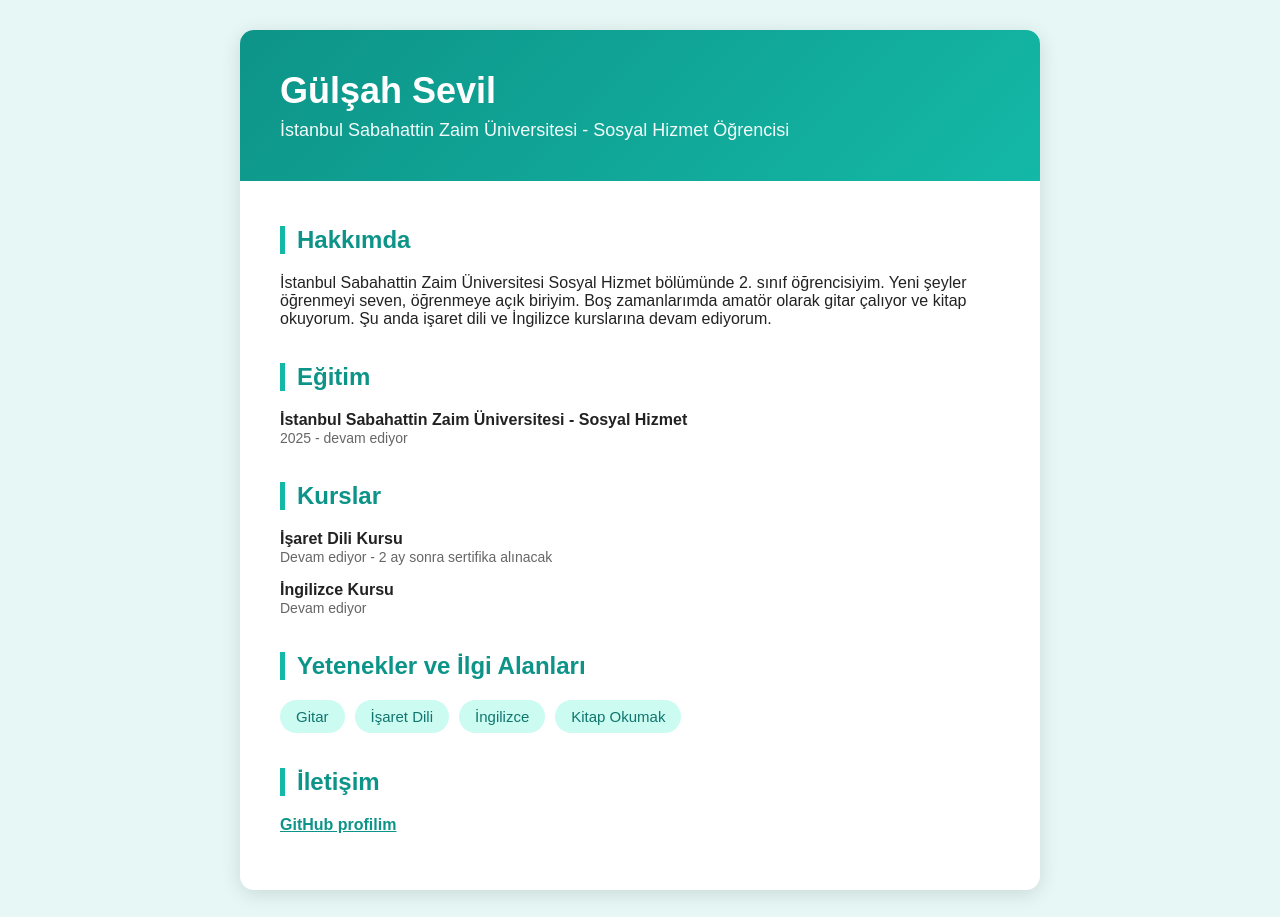
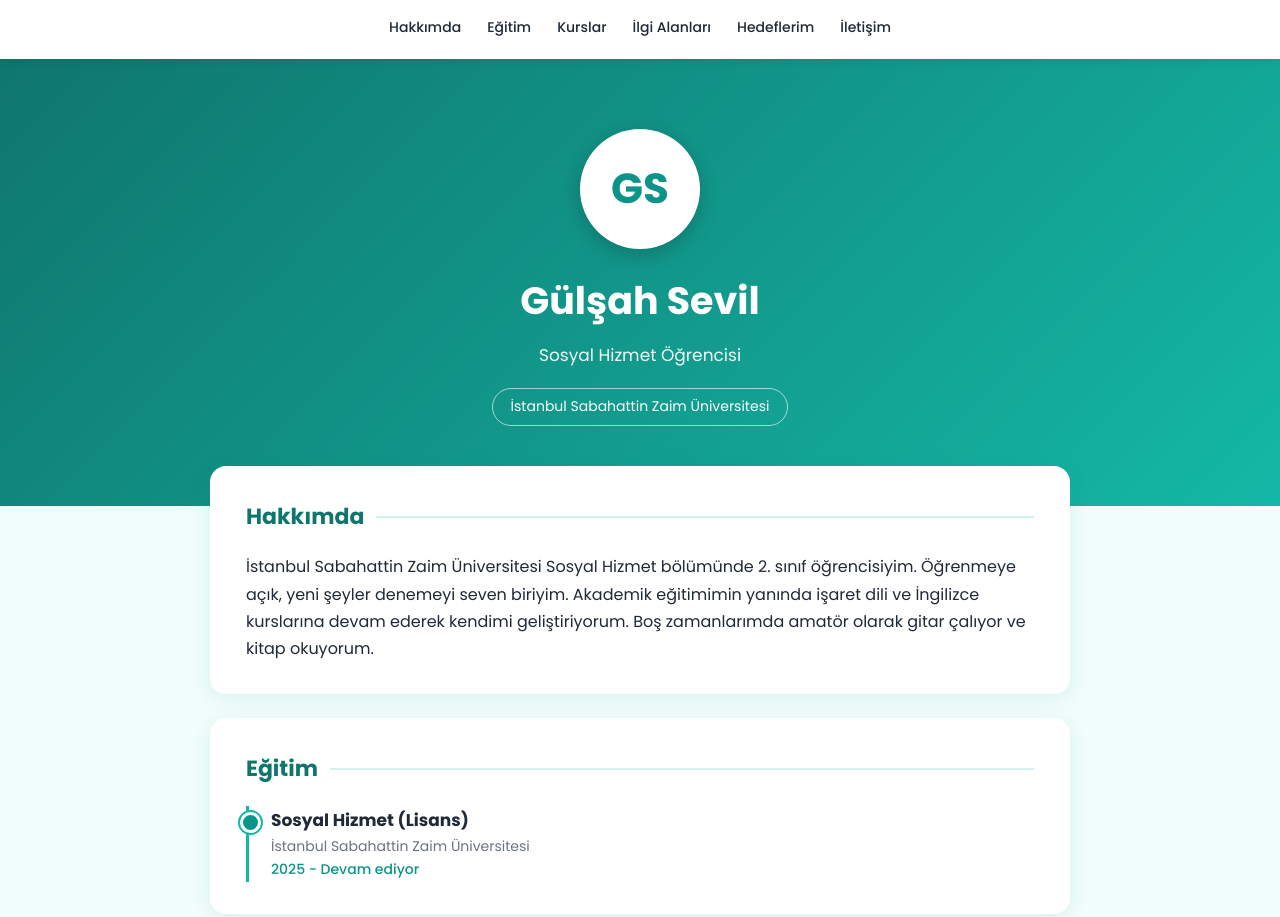
Before and after one commit to gulsahsevil085-ops/gulsahsevil.github.io, a plain HTML site: page index.html in a window 1280 px wide. Shown: the top 917 px of the page. Drawn offline with Linux system fonts and the light colour scheme.

Commit message:
Update index.html

```diff
--- a/index.html
+++ b/index.html
@@ -3,96 +3,281 @@
 <head>
   <meta charset="UTF-8">
   <meta name="viewport" content="width=device-width, initial-scale=1">
-  <title>Gülşah Sevil - CV</title>
+  <meta name="description" content="Gülşah Sevil - Sosyal Hizmet Öğrencisi - Kişisel CV">
+  <title>Gülşah Sevil | CV</title>
+  <link rel="preconnect" href="https://fonts.googleapis.com">
+  <link href="https://fonts.googleapis.com/css2?family=Poppins:wght@400;500;600;700&display=swap" rel="stylesheet">
   <style>
+    :root {
+      --ana: #0d9488;
+      --ana-acik: #14b8a6;
+      --ana-koyu: #0f766e;
+      --zemin: #f0fdfa;
+      --kutu: #ffffff;
+      --yazi: #1f2937;
+      --gri: #6b7280;
+      --cizgi: #d1f2ee;
+    }
+    * { box-sizing: border-box; }
+    html { scroll-behavior: smooth; scroll-padding-top: 70px; }
     body {
-      font-family: Arial, sans-serif;
-      background: #e6f7f5;
       margin: 0;
-      color: #222;
+      font-family: 'Poppins', Arial, sans-serif;
+      background: var(--zemin);
+      color: var(--yazi);
+      line-height: 1.7;
     }
-    .kutu {
-      max-width: 800px;
-      margin: 30px auto;
+
+    /* Menü */
+    nav {
+      position: sticky;
+      top: 0;
+      z-index: 10;
+      background: rgba(255,255,255,0.95);
+      backdrop-filter: blur(6px);
+      box-shadow: 0 2px 10px rgba(0,0,0,0.08);
+    }
+    nav ul {
+      list-style: none;
+      margin: 0 auto;
+      padding: 0 20px;
+      max-width: 900px;
+      display: flex;
+      flex-wrap: wrap;
+      justify-content: center;
+      gap: 6px 26px;
+    }
+    nav a {
+      display: block;
+      padding: 16px 0;
+      color: var(--yazi);
+      text-decoration: none;
+      font-size: 14px;
+      font-weight: 500;
+      border-bottom: 3px solid transparent;
+      transition: 0.2s;
+    }
+    nav a:hover { color: var(--ana); border-bottom-color: var(--ana-acik); }
+
+    /* Üst bölüm */
+    header {
+      background: linear-gradient(135deg, var(--ana-koyu), var(--ana-acik));
+      color: white;
+      text-align: center;
+      padding: 70px 20px 80px;
+    }
+    .avatar {
+      width: 120px;
+      height: 120px;
+      margin: 0 auto 20px;
+      border-radius: 50%;
       background: white;
-      border-radius: 14px;
-      overflow: hidden;
-      box-shadow: 0 4px 20px rgba(0,0,0,0.12);
+      color: var(--ana);
+      font-size: 42px;
+      font-weight: 700;
+      display: flex;
+      align-items: center;
+      justify-content: center;
+      box-shadow: 0 6px 20px rgba(0,0,0,0.2);
+      border: 5px solid rgba(255,255,255,0.5);
     }
-    .ust {
-      background: linear-gradient(135deg, #0d9488, #14b8a6);
+    header h1 { margin: 0; font-size: 38px; font-weight: 700; }
+    header p { margin: 8px 0 0; font-size: 17px; opacity: 0.95; }
+    .rozet {
+      display: inline-block;
+      margin-top: 18px;
+      padding: 6px 18px;
+      border: 1px solid rgba(255,255,255,0.6);
+      border-radius: 30px;
+      font-size: 14px;
+    }
+
+    /* Genel yapı */
+    main { max-width: 900px; margin: -40px auto 40px; padding: 0 20px; }
+    section {
+      background: var(--kutu);
+      border-radius: 16px;
+      padding: 32px 36px;
+      margin-bottom: 24px;
+      box-shadow: 0 4px 18px rgba(13,148,136,0.1);
+    }
+    h2 {
+      margin: 0 0 18px;
+      font-size: 22px;
+      color: var(--ana-koyu);
+      display: flex;
+      align-items: center;
+      gap: 12px;
+    }
+    h2::after {
+      content: "";
+      flex: 1;
+      height: 2px;
+      background: var(--cizgi);
+    }
+    p { margin: 0; }
+
+    /* Zaman çizgisi */
+    .zaman {
+      border-left: 3px solid var(--ana-acik);
+      padding-left: 22px;
+      position: relative;
+    }
+    .zaman::before {
+      content: "";
+      position: absolute;
+      left: -9px;
+      top: 6px;
+      width: 15px;
+      height: 15px;
+      background: var(--ana);
+      border-radius: 50%;
+      border: 3px solid white;
+      box-shadow: 0 0 0 2px var(--ana-acik);
+    }
+    .zaman h3 { margin: 0; font-size: 17px; }
+    .tarih { color: var(--ana); font-size: 14px; font-weight: 500; }
+    .alt { color: var(--gri); font-size: 14px; }
+
+    /* Kartlar */
+    .kartlar {
+      display: grid;
+      grid-template-columns: repeat(auto-fit, minmax(240px, 1fr));
+      gap: 16px;
+    }
+    .kart {
+      background: var(--zemin);
+      border: 1px solid var(--cizgi);
+      border-radius: 12px;
+      padding: 20px;
+      transition: 0.25s;
+    }
+    .kart:hover {
+      transform: translateY(-4px);
+      box-shadow: 0 8px 18px rgba(13,148,136,0.18);
+      border-color: var(--ana-acik);
+    }
+    .kart .ikon { font-size: 28px; margin-bottom: 6px; }
+    .kart h3 { margin: 0 0 4px; font-size: 16px; color: var(--ana-koyu); }
+    .kart p { font-size: 14px; color: var(--gri); }
+
+    /* Buton */
+    .buton {
+      display: inline-block;
+      padding: 12px 28px;
+      background: var(--ana);
       color: white;
-      padding: 40px;
+      text-decoration: none;
+      border-radius: 30px;
+      font-weight: 500;
+      transition: 0.25s;
     }
-    .ust h1 { margin: 0; font-size: 36px; }
-    .meslek { margin: 8px 0 0; font-size: 18px; opacity: 0.95; }
-    .icerik { padding: 10px 40px 40px; }
-    h2 {
-      color: #0d9488;
-      border-left: 5px solid #14b8a6;
-      padding-left: 12px;
-      margin-top: 35px;
+    .buton:hover { background: var(--ana-koyu); transform: translateY(-2px); }
+
+    footer {
+      text-align: center;
+      color: var(--gri);
+      font-size: 13px;
+      padding: 10px 20px 40px;
     }
-    .is { margin-bottom: 15px; }
-    .is span { color: #666; font-size: 14px; }
-    .yetenekler { display: flex; flex-wrap: wrap; gap: 10px; }
-    .yetenekler span {
-      background: #ccfbf1;
-      color: #0f766e;
-      padding: 8px 16px;
-      border-radius: 20px;
-      font-size: 15px;
+
+    @media (max-width: 600px) {
+      header h1 { font-size: 30px; }
+      section { padding: 24px 20px; }
+      nav ul { gap: 0 16px; }
     }
-    a { color: #0d9488; font-weight: bold; }
   </style>
 </head>
 <body>
-  <div class="kutu">
 
-    <div class="ust">
-      <h1>Gülşah Sevil</h1>
-      <p class="meslek">İstanbul Sabahattin Zaim Üniversitesi - Sosyal Hizmet Öğrencisi</p>
-    </div>
+  <nav>
+    <ul>
+      <li><a href="#hakkimda">Hakkımda</a></li>
+      <li><a href="#egitim">Eğitim</a></li>
+      <li><a href="#kurslar">Kurslar</a></li>
+      <li><a href="#ilgi">İlgi Alanları</a></li>
+      <li><a href="#hedef">Hedeflerim</a></li>
+      <li><a href="#iletisim">İletişim</a></li>
+    </ul>
+  </nav>
 
-    <div class="icerik">
+  <header>
+    <div class="avatar">GS</div>
+    <h1>Gülşah Sevil</h1>
+    <p>Sosyal Hizmet Öğrencisi</p>
+    <span class="rozet">İstanbul Sabahattin Zaim Üniversitesi</span>
+  </header>
 
+  <main>
+
+    <section id="hakkimda">
       <h2>Hakkımda</h2>
       <p>
         İstanbul Sabahattin Zaim Üniversitesi Sosyal Hizmet bölümünde 2. sınıf öğrencisiyim.
-        Yeni şeyler öğrenmeyi seven, öğrenmeye açık biriyim. Boş zamanlarımda amatör olarak
-        gitar çalıyor ve kitap okuyorum. Şu anda işaret dili ve İngilizce kurslarına devam ediyorum.
+        Öğrenmeye açık, yeni şeyler denemeyi seven biriyim. Akademik eğitimimin yanında
+        işaret dili ve İngilizce kurslarına devam ederek kendimi geliştiriyorum.
+        Boş zamanlarımda amatör olarak gitar çalıyor ve kitap okuyorum.
       </p>
+    </section>
 
+    <section id="egitim">
       <h2>Eğitim</h2>
-      <div class="is">
-        <strong>İstanbul Sabahattin Zaim Üniversitesi - Sosyal Hizmet</strong><br>
-        <span>2025 - devam ediyor</span>
+      <div class="zaman">
+        <h3>Sosyal Hizmet (Lisans)</h3>
+        <div class="alt">İstanbul Sabahattin Zaim Üniversitesi</div>
+        <div class="tarih">2025 - Devam ediyor</div>
       </div>
+    </section>
 
+    <section id="kurslar">
       <h2>Kurslar</h2>
-      <div class="is">
-        <strong>İşaret Dili Kursu</strong><br>
-        <span>Devam ediyor - 2 ay sonra sertifika alınacak</span>
+      <div class="kartlar">
+        <div class="kart">
+          <div class="ikon">🤟</div>
+          <h3>İşaret Dili Kursu</h3>
+          <p>Devam ediyor. Kurs sonunda sertifika alınacak.</p>
+        </div>
+        <div class="kart">
+          <div class="ikon">🌍</div>
+          <h3>İngilizce Kursu</h3>
+          <p>Devam ediyor.</p>
+        </div>
       </div>
-      <div class="is">
-        <strong>İngilizce Kursu</strong><br>
-        <span>Devam ediyor</span>
+    </section>
+
+    <section id="ilgi">
+      <h2>İlgi Alanları</h2>
+      <div class="kartlar">
+        <div class="kart">
+          <div class="ikon">🎸</div>
+          <h3>Gitar</h3>
+          <p>Amatör olarak gitar çalıyorum.</p>
+        </div>
+        <div class="kart">
+          <div class="ikon">📚</div>
+          <h3>Kitap Okumak</h3>
+          <p>Okumak en sevdiğim aktivitelerden biri.</p>
+        </div>
       </div>
+    </section>
 
-      <h2>Yetenekler ve İlgi Alanları</h2>
-      <div class="yetenekler">
-        <span>Gitar</span>
-        <span>İşaret Dili</span>
-        <span>İngilizce</span>
-        <span>Kitap Okumak</span>
-      </div>
+    <section id="hedef">
+      <h2>Hedeflerim</h2>
+      <p>
+        Sosyal hizmet alanında kendimi geliştirmeyi, öğrendiğim işaret dilini ve
+        yabancı dil becerilerimi mesleğimde kullanarak farklı kesimlere ulaşabilen,
+        nitelikli bir sosyal hizmet uzmanı olmayı hedefliyorum.
+      </p>
+    </section>
 
+    <section id="iletisim">
       <h2>İletişim</h2>
-      <p>
-        <a href="https://github.com/kullaniciadin">GitHub profilim</a>
-      </p>
+      <a class="buton" href="https://github.com/kullaniciadin" target="_blank">GitHub Profilim</a>
+    </section>
 
-    </div>
-  </div>
+  </main>
+
+  <footer>© 2026 Gülşah Sevil</footer>
+
 </body>
 </html>
```
